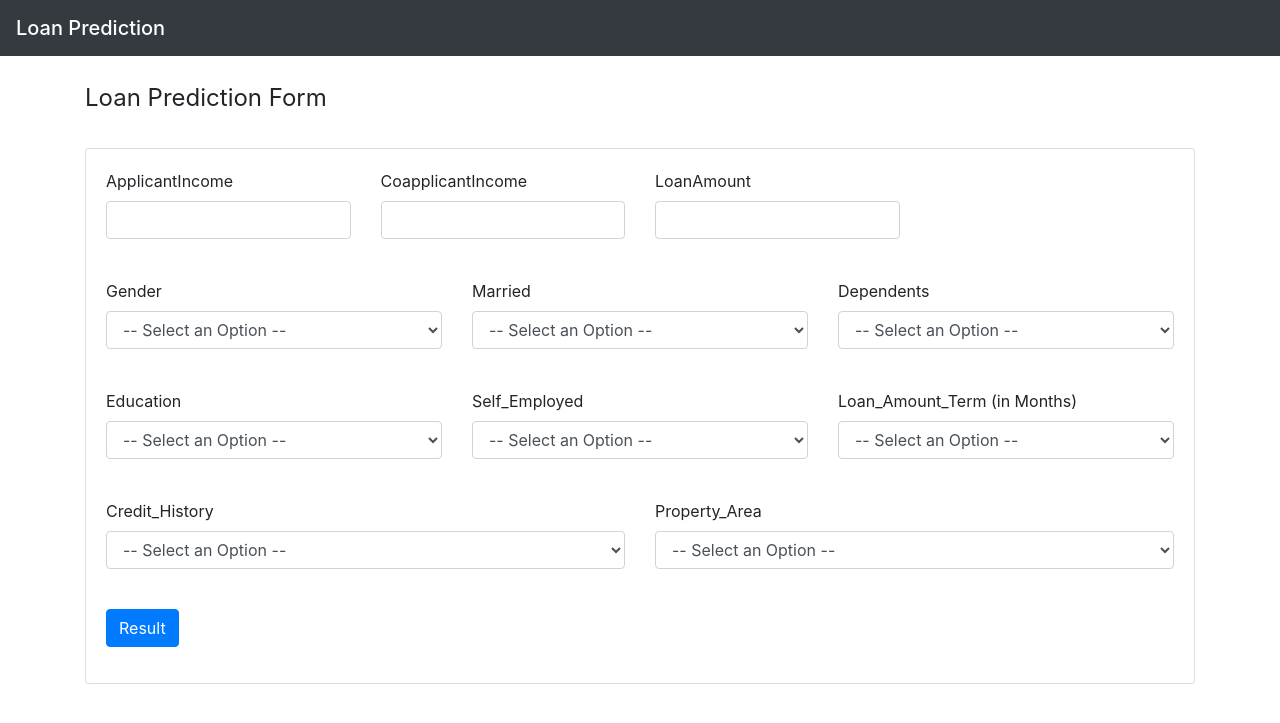
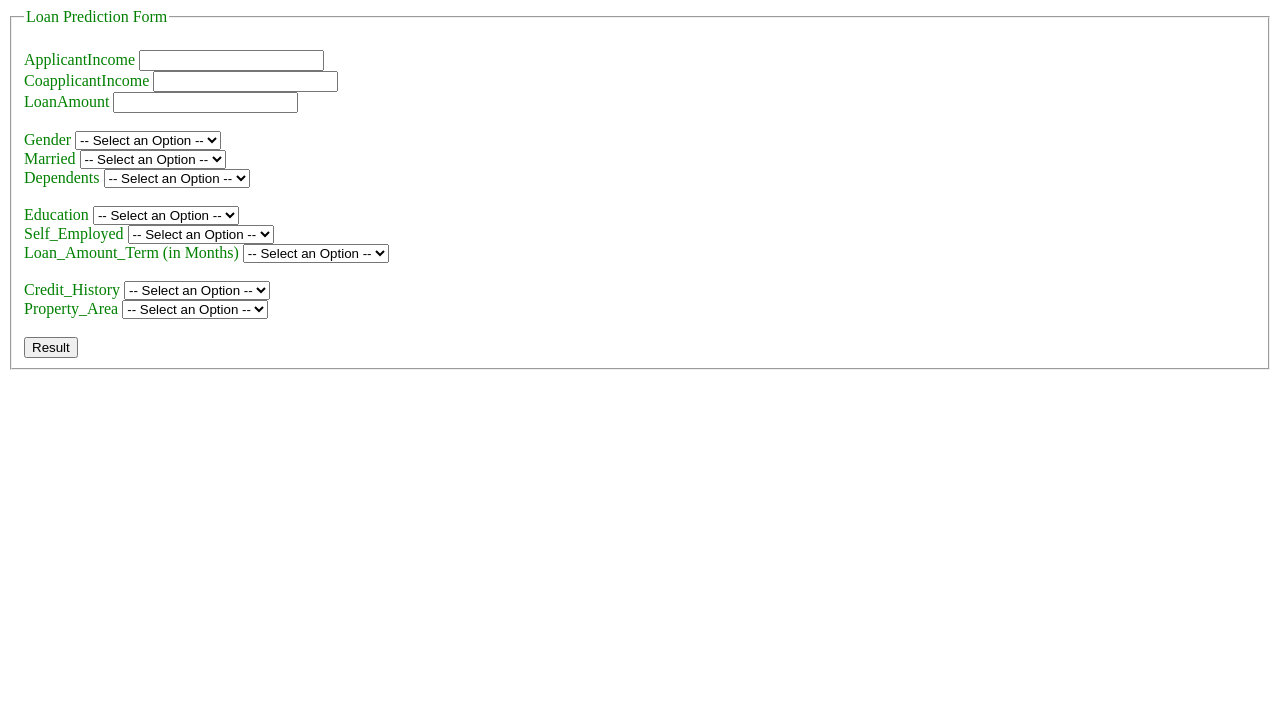
Before and after one commit to pratyushkuppili/loanpredictiondeployment, a Flask app: page /template in a window 1280 px wide. Shown: the top 723 px of the page. Run offline with Flask 2, Linux system fonts and the light colour scheme; parts of the project's set-up code (start-up, migrations or seed data) failed here and were passed over; some libraries are stand-ins or nearby versions.

Commit message:
Add files via upload

```diff
--- a/templates/index.html
+++ b/templates/index.html
@@ -1,28 +1,15 @@
+<!DOCTYPE html>
+<html lang="en">
 
-<html>
-	<head>
-	<!-- Bootstrap CSS -->
-		<link rel="stylesheet" href="https://stackpath.bootstrapcdn.com/bootstrap/4.5.2/css/bootstrap.min.css" integrity="sha384-JcKb8q3iqJ61gNV9KGb8thSsNjpSL0n8PARn9HuZOnIxN0hoP+VmmDGMN5t9UJ0Z" crossorigin="anonymous">
-		<script src="https://code.jquery.com/jquery-3.5.1.slim.min.js" integrity="sha384-DfXdz2htPH0lsSSs5nCTpuj/zy4C+OGpamoFVy38MVBnE+IbbVYUew+OrCXaRkfj" crossorigin="anonymous"></script>
-		<script src="https://cdn.jsdelivr.net/npm/popper.js@1.16.1/dist/umd/popper.min.js" integrity="sha384-9/reFTGAW83EW2RDu2S0VKaIzap3H66lZH81PoYlFhbGU+6BZp6G7niu735Sk7lN" crossorigin="anonymous"></script>
-		<script src="https://stackpath.bootstrapcdn.com/bootstrap/4.5.2/js/bootstrap.min.js" integrity="sha384-B4gt1jrGC7Jh4AgTPSdUtOBvfO8shuf57BaghqFfPlYxofvL8/KUEfYiJOMMV+rV" crossorigin="anonymous"></script>
-		<title>Loan Prediction</title>
-	</head>
-	<body>
-	<!-- Java Script -->
-		<script src="https://code.jquery.com/jquery-3.5.1.slim.min.js" integrity="sha384-DfXdz2htPH0lsSSs5nCTpuj/zy4C+OGpamoFVy38MVBnE+IbbVYUew+OrCXaRkfj" crossorigin="anonymous"></script>
-		<script src="https://cdn.jsdelivr.net/npm/popper.js@1.16.1/dist/umd/popper.min.js" integrity="sha384-9/reFTGAW83EW2RDu2S0VKaIzap3H66lZH81PoYlFhbGU+6BZp6G7niu735Sk7lN" crossorigin="anonymous"></script>
-		<script src="https://stackpath.bootstrapcdn.com/bootstrap/4.5.2/js/bootstrap.min.js" integrity="sha384-B4gt1jrGC7Jh4AgTPSdUtOBvfO8shuf57BaghqFfPlYxofvL8/KUEfYiJOMMV+rV" crossorigin="anonymous"></script>
+<head>
+    <meta charset="UTF-8">
+    <meta name="viewport" content="width=device-width, initial-scale=1.0">
+    <title>Document</title>
+</head>
 
-
-		<!-- Navbar-->
-		<nav class="navbar navbar-dark bg-dark">
-			<span class="navbar-brand mb-0 h1">Loan Prediction</span>
-		</nav>
-		<div class="container">
-			<br>
-			<!--Form-->
-			<form action = "{{url_for('predict')}}" method ="POST" >
+<body>
+    <div style="color:green">
+				<form action = "{{url_for('predict')}}" method ="POST" >
 				<fieldset>
 				<legend>Loan Prediction Form</legend><br>
 				  <div class="card card-body" >
@@ -137,7 +124,7 @@
 			 </fieldset>
 			</form>
 
-		</div>
+	</div>
 
-	</body>
+</body>
 </html>
```
